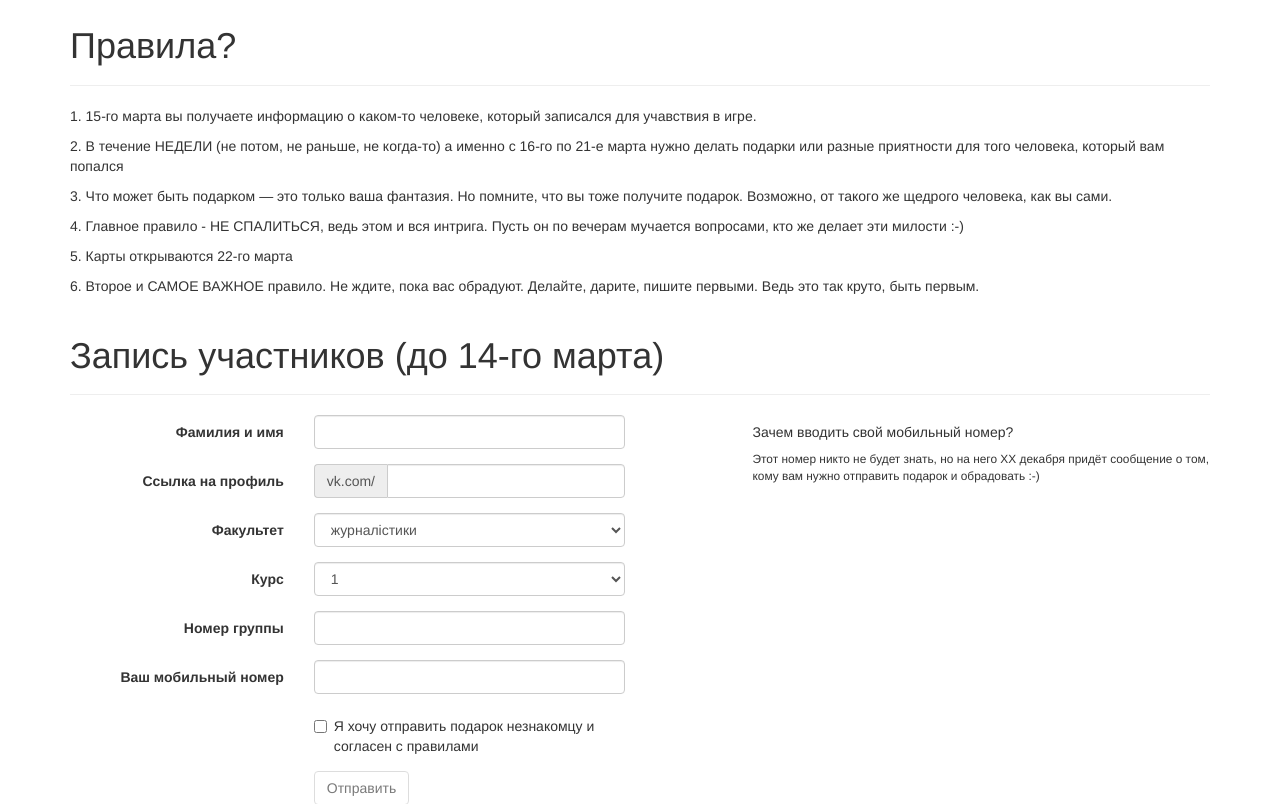
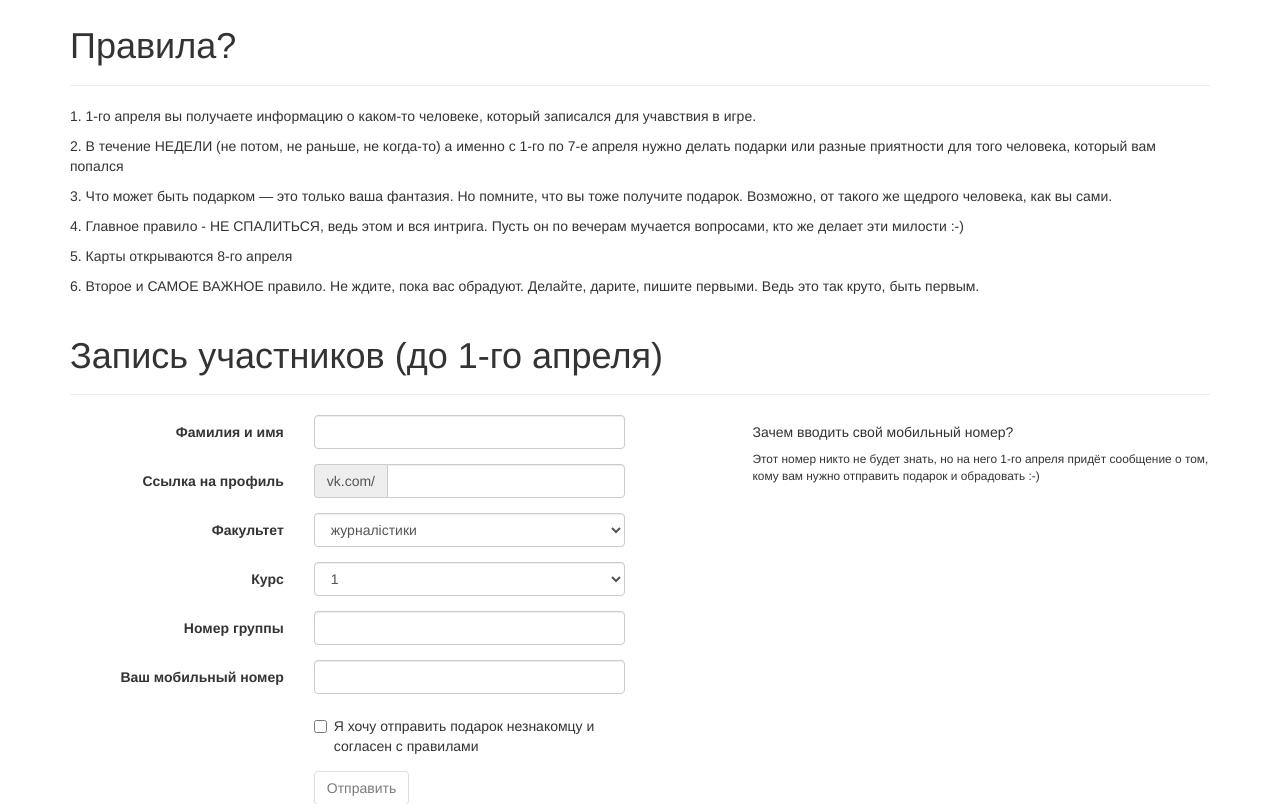
Before and after one commit to Vadimkin/secretfriend, a Django app: page / in a window 1280 px wide. Shown: the part 231-1035 px from the top of the page. Run offline with Django 3.2, Linux system fonts and the light colour scheme; some libraries are stand-ins or nearby versions.

Commit message:
Change dates

```diff
--- a/templates/users/index.html
+++ b/templates/users/index.html
@@ -5,15 +5,15 @@
 <div class="page-header">
     <h1>Правила?</h1>
 </div>
-<p>1. 15-го марта вы получаете информацию о каком-то человеке, который записался для учавствия в игре.</p>
-<p>2. В течение НЕДЕЛИ (не потом, не раньше, не когда-то) а именно с 16-го по 21-е марта нужно делать подарки или разные приятности для того человека, который вам попался</p>
+<p>1. 1-го апреля вы получаете информацию о каком-то человеке, который записался для учавствия в игре.</p>
+<p>2. В течение НЕДЕЛИ (не потом, не раньше, не когда-то) а именно с 1-го по 7-е апреля нужно делать подарки или разные приятности для того человека, который вам попался</p>
 <p>3. Что может быть подарком — это только ваша фантазия. Но помните, что вы тоже получите подарок. Возможно, от такого же щедрого человека, как вы сами.</p>
 <p>4. Главное правило - НЕ СПАЛИТЬСЯ, ведь этом и вся интрига. Пусть он по вечерам мучается вопросами, кто же делает эти милости :-)</p>
-<p>5. Карты открываются 22-го марта</p>
+<p>5. Карты открываются 8-го апреля</p>
 <p>6. Второе и САМОЕ ВАЖНОЕ правило. Не ждите, пока вас обрадуют. Делайте, дарите, пишите первыми. Ведь это так круто, быть первым.</p>
 
 <div class="page-header">
-    <h1>Запись участников (до 14-го марта)</h1>
+    <h1>Запись участников (до 1-го апреля)</h1>
 </div>
 
 <div class="row">
@@ -93,7 +93,7 @@
     </div>
     <div class="col-md-5 col-md-offset-1">
         <h5>Зачем вводить свой мобильный номер?</h5>
-        <p class="small">Этот номер никто не будет знать, но на него ХХ декабря придёт сообщение о том, кому вам нужно отправить подарок и  обрадовать :-)</p>
+        <p class="small">Этот номер никто не будет знать, но на него 1-го апреля придёт сообщение о том, кому вам нужно отправить подарок и  обрадовать :-)</p>
     </div>
 </div>
 {% endblock %}
```
